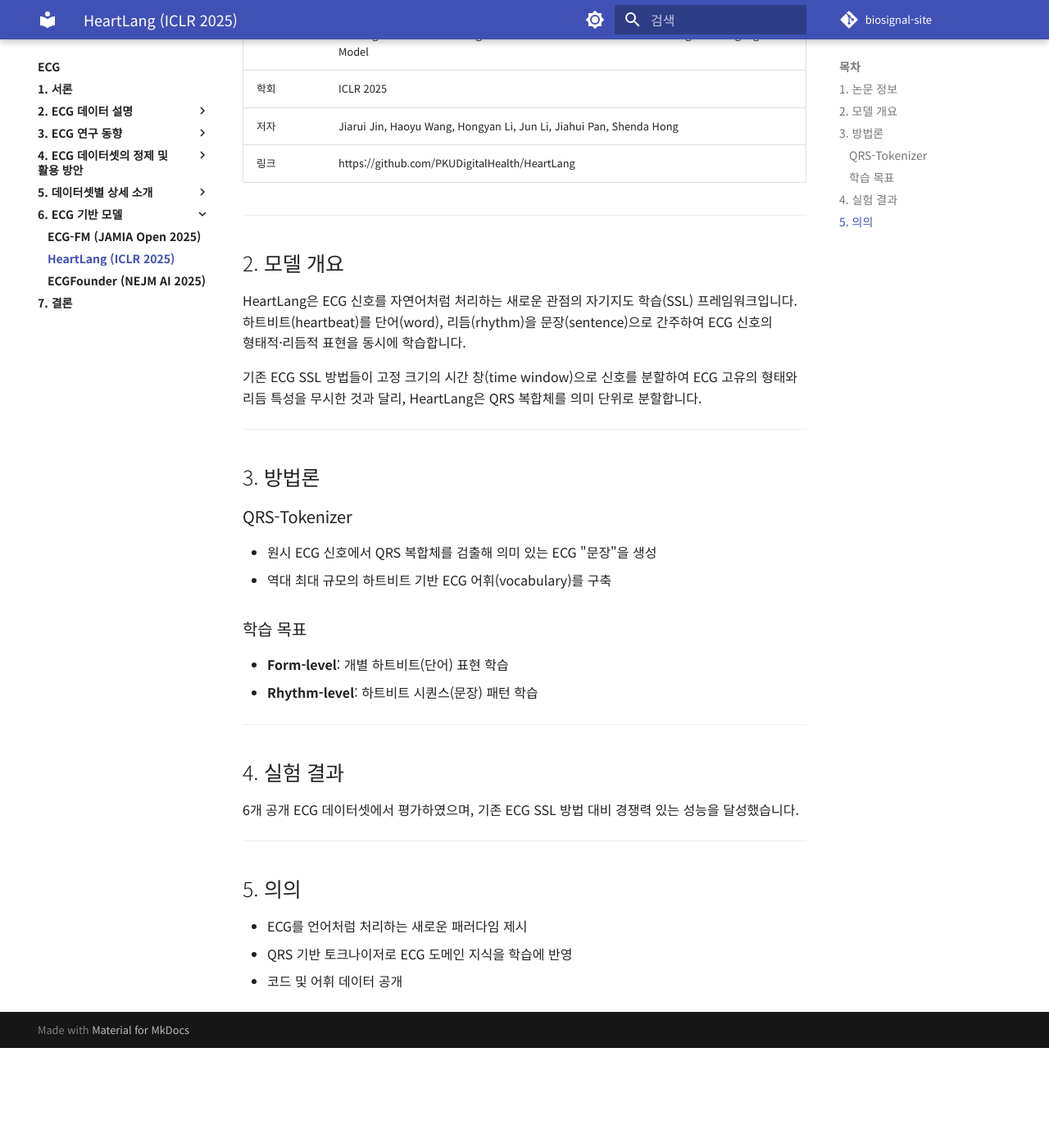
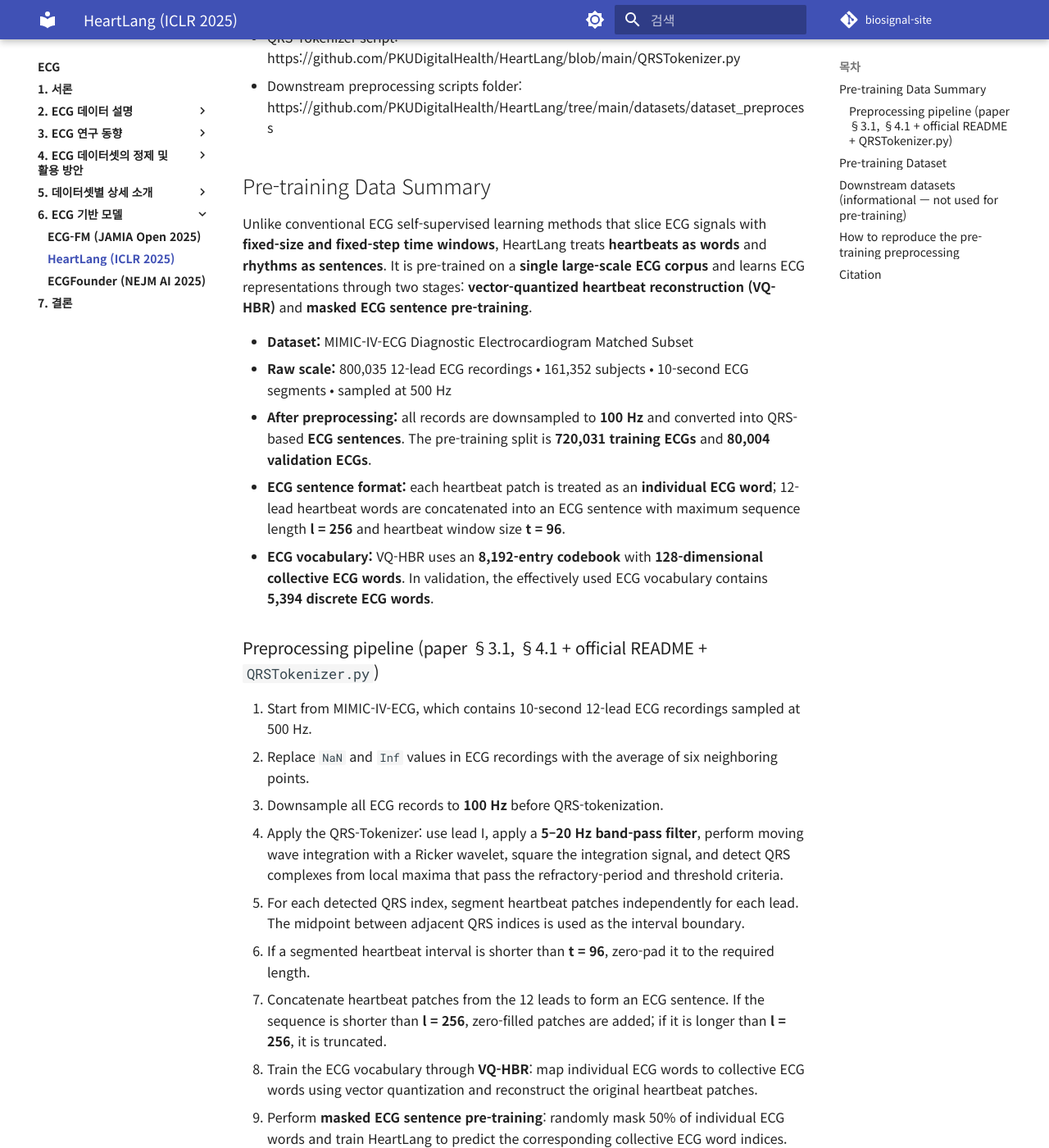
Before and after one commit to iwantjeonyeok/biosignal-site, an MkDocs documentation site: the page built from docs/ecg/6-ecg-기반-모델/heartlang.md, in a window 1280 px wide and 1400 px high, scrolled down 422 px. Shown: the whole window at 82% size. Built offline with MkDocs 1.6.1 and Material for MkDocs 9.7.7, drawn with Linux system fonts in a browser that asks for light colours; comment, search, counter and statistics services are not loaded; before the commit the page ends 1700 px from its top, so only the background shows below that; some of the changed text lies outside the part shown.

Commit message:
Update heartlang.md

````diff
--- a/docs/ecg/6-ecg-기반-모델/heartlang.md
+++ b/docs/ecg/6-ecg-기반-모델/heartlang.md
@@ -1,50 +1,94 @@
-# HeartLang (ICLR 2025)
+# HeartLang — ECG Language Model
 
-**Reading Your Heart: Learning ECG Words and Sentences via Pre-training ECG Language Model**
+> **Reading Your Heart: Learning ECG Words and Sentences via Pre-training ECG Language Model**
+> Jiarui Jin, Haoyu Wang, Hongyan Li, Jun Li, Jiahui Pan, Shenda Hong. **ICLR 2025.**
 
----
+- Paper (OpenReview): https://openreview.net/forum?id=6Hz1Ko087B
+- Paper (arXiv): https://arxiv.org/abs/2502.10707
+- Official code: https://github.com/PKUDigitalHealth/HeartLang
+- Pre-trained checkpoints: https://huggingface.co/PKUDigitalHealth/HeartLang/tree/main
+- QRS-Tokenizer script: https://github.com/PKUDigitalHealth/HeartLang/blob/main/QRSTokenizer.py
+- Downstream preprocessing scripts folder: https://github.com/PKUDigitalHealth/HeartLang/tree/main/datasets/dataset_preprocess
 
-## 1. 논문 정보
+## Pre-training Data Summary
 
-| 항목 | 내용 |
-| --- | --- |
-| 제목 | Reading Your Heart: Learning ECG Words and Sentences via Pre-training ECG Language Model |
-| 학회 | ICLR 2025 |
-| 저자 | Jiarui Jin, Haoyu Wang, Hongyan Li, Jun Li, Jiahui Pan, Shenda Hong |
-| 링크 | https://github.com/PKUDigitalHealth/HeartLang |
+Unlike conventional ECG self-supervised learning methods that slice ECG signals with **fixed-size and fixed-step time windows**, HeartLang treats **heartbeats as words** and **rhythms as sentences**. It is pre-trained on a **single large-scale ECG corpus** and learns ECG representations through two stages: **vector-quantized heartbeat reconstruction (VQ-HBR)** and **masked ECG sentence pre-training**.
 
----
+- **Dataset:** MIMIC-IV-ECG Diagnostic Electrocardiogram Matched Subset
+- **Raw scale:** 800,035 12-lead ECG recordings • 161,352 subjects • 10-second ECG segments • sampled at 500 Hz
+- **After preprocessing:** all records are downsampled to **100 Hz** and converted into QRS-based **ECG sentences**. The pre-training split is **720,031 training ECGs** and **80,004 validation ECGs**.
+- **ECG sentence format:** each heartbeat patch is treated as an **individual ECG word**; 12-lead heartbeat words are concatenated into an ECG sentence with maximum sequence length **l = 256** and heartbeat window size **t = 96**.
+- **ECG vocabulary:** VQ-HBR uses an **8,192-entry codebook** with **128-dimensional collective ECG words**. In validation, the effectively used ECG vocabulary contains **5,394 discrete ECG words**.
 
-## 2. 모델 개요
+### Preprocessing pipeline (paper §3.1, §4.1 + official README + `QRSTokenizer.py`)
 
-HeartLang은 ECG 신호를 자연어처럼 처리하는 새로운 관점의 자기지도 학습(SSL) 프레임워크입니다. 하트비트(heartbeat)를 단어(word), 리듬(rhythm)을 문장(sentence)으로 간주하여 ECG 신호의 형태적·리듬적 표현을 동시에 학습합니다.
+1. Start from MIMIC-IV-ECG, which contains 10-second 12-lead ECG recordings sampled at 500 Hz.
+2. Replace `NaN` and `Inf` values in ECG recordings with the average of six neighboring points.
+3. Downsample all ECG records to **100 Hz** before QRS-tokenization.
+4. Apply the QRS-Tokenizer: use lead I, apply a **5–20 Hz band-pass filter**, perform moving wave integration with a Ricker wavelet, square the integration signal, and detect QRS complexes from local maxima that pass the refractory-period and threshold criteria.
+5. For each detected QRS index, segment heartbeat patches independently for each lead. The midpoint between adjacent QRS indices is used as the interval boundary.
+6. If a segmented heartbeat interval is shorter than **t = 96**, zero-pad it to the required length.
+7. Concatenate heartbeat patches from the 12 leads to form an ECG sentence. If the sequence is shorter than **l = 256**, zero-filled patches are added; if it is longer than **l = 256**, it is truncated.
+8. Train the ECG vocabulary through **VQ-HBR**: map individual ECG words to collective ECG words using vector quantization and reconstruct the original heartbeat patches.
+9. Perform **masked ECG sentence pre-training**: randomly mask 50% of individual ECG words and train HeartLang to predict the corresponding collective ECG word indices.
 
-기존 ECG SSL 방법들이 고정 크기의 시간 창(time window)으로 신호를 분할하여 ECG 고유의 형태와 리듬 특성을 무시한 것과 달리, HeartLang은 QRS 복합체를 의미 단위로 분할합니다.
+The official README gives the MIMIC-IV preprocessing command with `mimic_preprocess.py`; ECG sentence generation is performed with [`QRSTokenizer.py`](https://github.com/PKUDigitalHealth/HeartLang/blob/main/QRSTokenizer.py), VQ-HBR training with [`scripts/vqhbr/MIMIC-IV.sh`](https://github.com/PKUDigitalHealth/HeartLang/tree/main/scripts/vqhbr), and masked ECG sentence pre-training with [`scripts/pretrain/MIMIC-IV.sh`](https://github.com/PKUDigitalHealth/HeartLang/tree/main/scripts/pretrain).
 
----
+## Pre-training Dataset
 
-## 3. 방법론
+| Dataset | Subjects | Sessions | Raw hours | #Samples after preprocessing | Rate (Hz) | Access |
+|---------|----------|----------|-----------|------------------------------|-----------|--------|
+| MIMIC-IV-ECG Diagnostic ECG Matched Subset | 161,352 | Not specified in paper | ~2,222 h, derived from 800,035 × 10 s ECGs | 800,035 ECG sentences; 720,031 train + 80,004 valid | 500 → 100 | PhysioNet credentialed access → https://physionet.org/content/mimic-iv-ecg/ |
 
-### QRS-Tokenizer
+## Downstream datasets (informational — not used for pre-training)
 
-- 원시 ECG 신호에서 QRS 복합체를 검출해 의미 있는 ECG "문장"을 생성
-- 역대 최대 규모의 하트비트 기반 ECG 어휘(vocabulary)를 구축
+HeartLang evaluates on six benchmark settings from three public ECG datasets: **PTB-XL Superclass**, **PTB-XL Subclass**, **PTB-XL Form**, **PTB-XL Rhythm**, **CPSC2018**, and **Chapman-Shaoxing-Ningbo (CSN)**. These downstream datasets are used for linear probing and evaluation, not for HeartLang pre-training.
 
-### 학습 목표
+- **PTB-XL:** 21,837 12-lead ECG recordings from 18,885 patients, sampled at 500 Hz for 10 seconds. It is evaluated through four subsets: Superclass (5 classes), Subclass (23 classes), Form (19 classes), and Rhythm (12 classes).
+- **CPSC2018:** 6,877 12-lead ECG recordings, sampled at 500 Hz, with durations from 6 to 60 seconds and 9 labels.
+- **CSN / Chapman-Shaoxing-Ningbo:** originally 45,152 12-lead ECG recordings; after removing records with “unknown” annotations, the refined benchmark contains 23,026 ECG recordings with 38 labels.
 
-- **Form-level**: 개별 하트비트(단어) 표현 학습
-- **Rhythm-level**: 하트비트 시퀀스(문장) 패턴 학습
+Individual preprocessing scripts for downstream datasets are in the [`datasets/dataset_preprocess`](https://github.com/PKUDigitalHealth/HeartLang/tree/main/datasets/dataset_preprocess) folder, and fine-tuning scripts are in the [`scripts/finetune`](https://github.com/PKUDigitalHealth/HeartLang/tree/main/scripts/finetune) folder.
 
----
+## How to reproduce the pre-training preprocessing
 
-## 4. 실험 결과
+```bash
+# 1) Request credentialed access and download MIMIC-IV-ECG from PhysioNet
+#    https://physionet.org/content/mimic-iv-ecg/
 
-6개 공개 ECG 데이터셋에서 평가하였으며, 기존 ECG SSL 방법 대비 경쟁력 있는 성능을 달성했습니다.
+# 2) Clone HeartLang
+git clone https://github.com/PKUDigitalHealth/HeartLang.git
+cd HeartLang
 
----
+# 3) Set up the environment
+conda create -n heartlang python=3.9
+conda activate heartlang
+pip install -r requirements.txt
 
-## 5. 의의
+# 4) Preprocess MIMIC-IV-ECG
+python mimic_preprocess.py \
+  --dataset_path <path_to_MIMIC_data> \
+  --output_path datasets/ecg_datasets/MIMIC-IV
 
-- ECG를 언어처럼 처리하는 새로운 패러다임 제시
-- QRS 기반 토크나이저로 ECG 도메인 지식을 학습에 반영
-- 코드 및 어휘 데이터 공개
+# 5) Generate ECG sentences with QRS-Tokenizer
+python QRSTokenizer.py --dataset_name MIMIC-IV
+
+# 6) Train the ECG vocabulary through VQ-HBR
+bash scripts/vqhbr/MIMIC-IV.sh
+
+# 7) Launch masked ECG sentence pre-training
+bash scripts/pretrain/MIMIC-IV.sh
+```
+
+## Citation
+
+```bibtex
+@inproceedings{
+  jin2025reading,
+  title={Reading Your Heart: Learning {ECG} Words and Sentences via Pre-training {ECG} Language Model},
+  author={Jiarui Jin and Haoyu Wang and Hongyan Li and Jun Li and Jiahui Pan and Shenda Hong},
+  booktitle={The Thirteenth International Conference on Learning Representations},
+  year={2025},
+  url={https://openreview.net/forum?id=6Hz1Ko087B}
+}
+```
````
